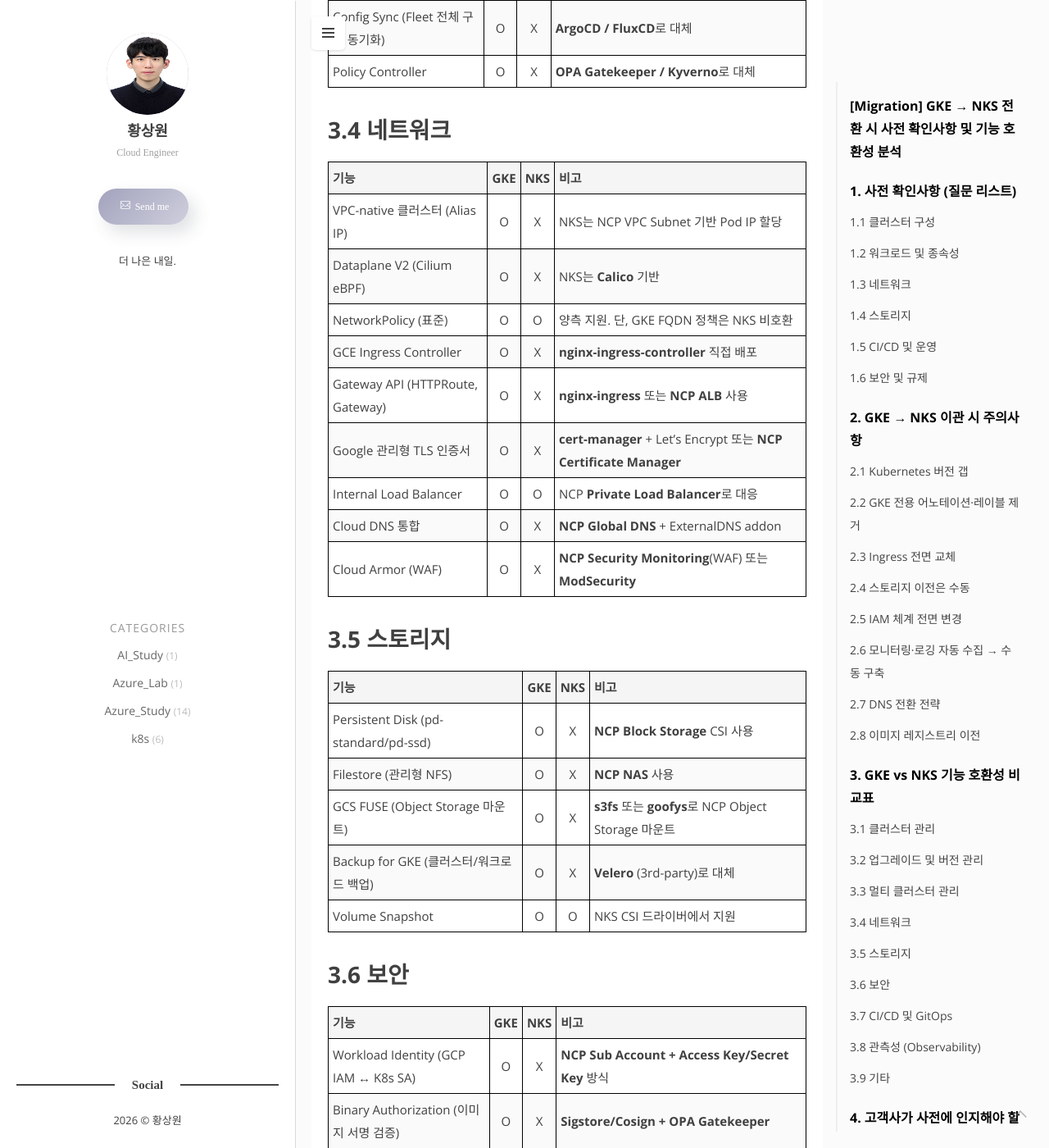
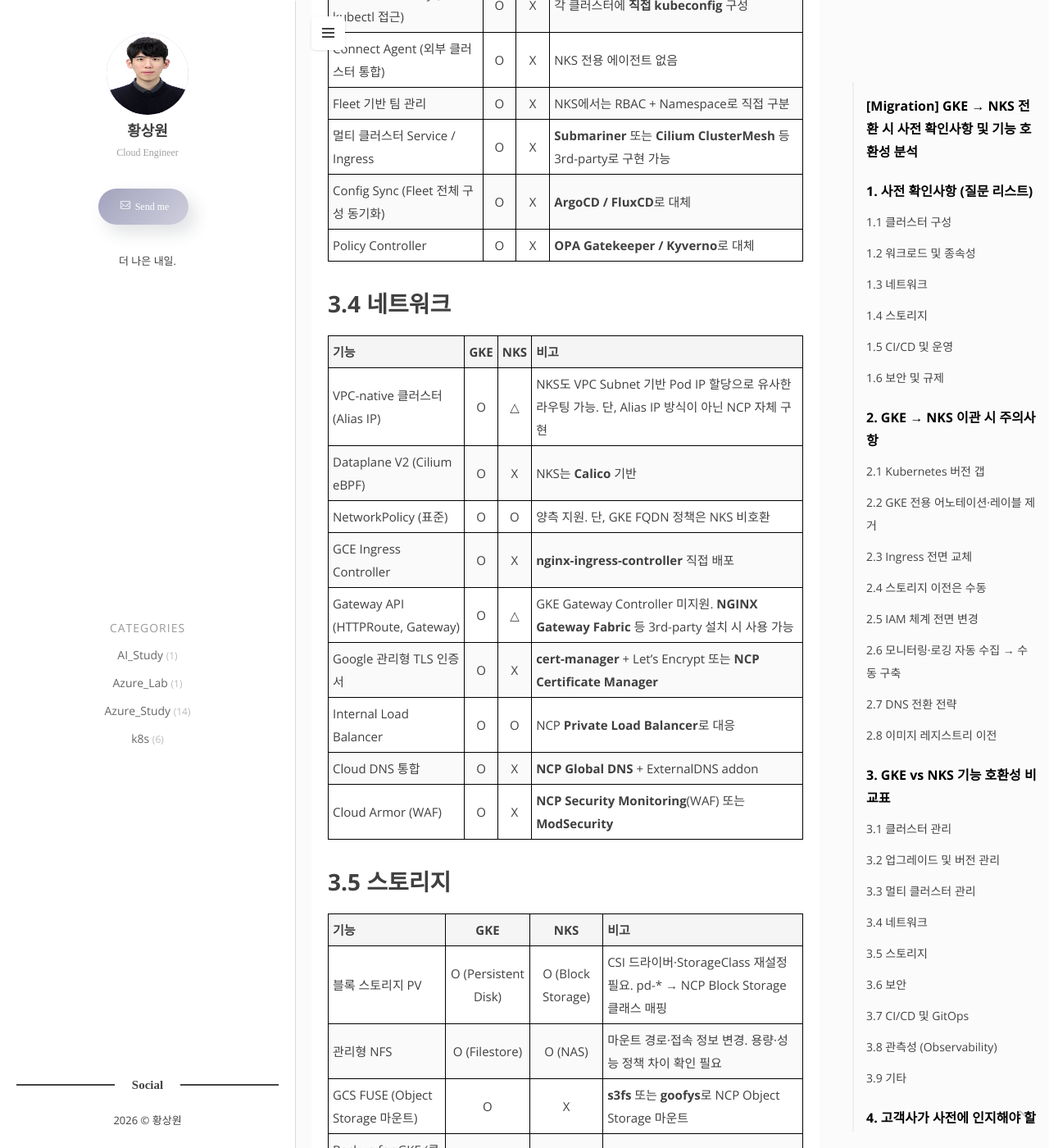
Before and after one commit to Rarero/rarero.github.io, a Jekyll site: the page built from _posts/k8s/2026-03-24-gke-to-nks-prechecks.markdown, in a window 1280 px wide and 1400 px high, scrolled down 7655 px. Shown: the whole window at 82% size. Built offline with Jekyll 4.4.1, drawn with Linux system fonts in a browser that asks for light colours; some web fonts are replaced; some of the changed text lies outside the part shown.

Commit message:
gke,nks post 추가

```diff
--- a/_posts/k8s/2026-03-24-gke-to-nks-prechecks.markdown
+++ b/_posts/k8s/2026-03-24-gke-to-nks-prechecks.markdown
@@ -20,10 +20,10 @@
 
 | # | 질문 | 확인 목적 |
 |---|------|----------|
-| 1 | 현재 GKE 클러스터 수와 각 클러스터의 **작업 모드**(Autopilot / Standard)는? | NKS는 Autopilot 미지원. Standard 기준으로만 전환 가능 |
+| 1 | 현재 GKE 클러스터 수와 각 클러스터의 **작업 모드**(Autopilot / Standard)는? | Autopilot은 GKE가 내부적으로 설정하는 암묵적 값(리소스 제한, 보안 프로파일, nodeSelector/toleration, QoS 등)이 있어, 전환 시 이를 명시적으로 파악하여 NKS 매니페스트에 반영해야 함 |
 | 2 | 각 클러스터에 등록된 **노드풀 수, 노드 스펙(vCPU/Memory), 머신 유형**은? | NKS 노드 스펙 매핑 및 비용 산정 |
-| 3 | GKE **Release Channel**(Rapid/Regular/Stable/Extended) 중 어느 채널을 사용 중인가? | NKS에서 지원하는 K8s 버전과의 갭 확인 |
-| 4 | 현재 GKE 클러스터의 **Kubernetes 버전**은? | NKS 지원 버전과 비교 (NKS는 지원 버전이 제한적) |
+| 3 | GKE **Release Channel**(Rapid/Regular/Stable/Extended) 중 어느 채널을 사용 중인가? | 자동 업그레이드 정책 파악. NKS는 수동 업그레이드만 지원하므로, 현재 자동 업그레이드에 의존 중인지 확인 |
+| 4 | 현재 GKE 클러스터의 **Kubernetes 버전**은? | NKS 지원 버전과 비교. 버전 갭이 크면 Deprecated API 호환성 이슈 발생 |
 | 5 | **클러스터 Auto-scaler**(Cluster Autoscaler / NAP)를 사용 중인가? | NKS의 Auto-scaler 지원 범위 확인 |
 | 6 | **멀티 클러스터 구성**(Fleet / GKE Enterprise)을 사용 중인가? | NKS에서 Fleet 미지원 → 개별 클러스터 관리로 전환 |
 | 7 | **리전 클러스터** / **존 클러스터** 중 어느 것을 사용 중인가? | NKS 가용 영역 구성에 반영 |
@@ -38,7 +38,7 @@
 | 11 | **ConfigMap / Secret**에 GCP 프로젝트 ID, 리전, 엔드포인트 등 GCP 종속 값이 있는가? | NCP 환경 값으로 일괄 변경 필요 |
 | 12 | **Custom Resource Definition(CRD)** 및 **Operator**를 사용하는 워크로드가 있는가? | NKS 버전에서의 CRD 호환성 확인 |
 | 13 | **GPU 워크로드**가 존재하는가? 사용 중인 GPU 유형(T4/A100/H100 등)은? | NKS GPU 노드 옵션 확인 (제한적) |
-| 14 | **Init Container, Sidecar** 등 특수 패턴을 사용하는 워크로드가 있는가? | 일반적으로 호환되지만 GKE 전용 사이드카(Istio 등) 확인 |
+| 14 | **GKE 자동 주입 사이드카**(Anthos Service Mesh Istio proxy, Cloud SQL Auth Proxy 등) 또는 **Mutating Admission Webhook**이 설정되어 있는가? | 자동 주입되는 사이드카·설정은 NKS 환경에서 수동 구성으로 전환 필요. 매니페스트에 명시되지 않은 암묵적 리소스 존재 여부 확인 |
 
 ## 1.3 네트워크
 
@@ -106,7 +106,7 @@
 ## 2.3 Ingress 전면 교체
 
 - GKE 기본 **GCE Ingress Controller**는 NKS에서 사용 불가.
-- **Gateway API** 리소스(HTTPRoute, Gateway 등)도 NKS에서 미지원.
+- GKE의 **GKE Gateway Controller**를 통한 네이티브 Gateway API 통합은 NKS에서 사용 불가. 단, **NGINX Gateway Fabric** 등 3rd-party 컨트롤러를 설치하면 Gateway API 자체는 사용 가능.
 - NKS에서는 **nginx-ingress-controller**를 직접 배포하거나, NCP **Application Load Balancer**를 사용해야 함.
 - Ingress 어노테이션을 전면 재작성해야 하므로, Ingress 리소스 수가 많을수록 공수 증가.
 
@@ -179,7 +179,7 @@
 | 유지보수 기간 / 제외 설정 | O | X | 직접 운영 일정 관리 필요 |
 | 연장 채널 (최대 24개월 지원) | O | X | NKS는 제공되는 버전 범위 내에서만 운영 |
 | 가속화된 패치 자동 업그레이드 | O | X | — |
-| 출시 시퀀싱 (환경 간 순차 업그레이드) | O | X | **ArgoCD Rollout** 등으로 직접 구현 가능 |
+| 출시 시퀀싱 (환경 간 순차 업그레이드) | O | X | 클러스터별 **수동 업그레이드 SOP**(Dev→Staging→Prod 순차)로 관리 |
 
 ## 3.3 멀티 클러스터 관리
 
@@ -197,11 +197,11 @@
 
 | 기능 | GKE | NKS | 비고 |
 |------|:---:|:---:|------|
-| VPC-native 클러스터 (Alias IP) | O | X | NKS는 NCP VPC Subnet 기반 Pod IP 할당 |
+| VPC-native 클러스터 (Alias IP) | O | △ | NKS도 VPC Subnet 기반 Pod IP 할당으로 유사한 라우팅 가능. 단, Alias IP 방식이 아닌 NCP 자체 구현 |
 | Dataplane V2 (Cilium eBPF) | O | X | NKS는 **Calico** 기반 |
 | NetworkPolicy (표준) | O | O | 양측 지원. 단, GKE FQDN 정책은 NKS 비호환 |
 | GCE Ingress Controller | O | X | **nginx-ingress-controller** 직접 배포 |
-| Gateway API (HTTPRoute, Gateway) | O | X | **nginx-ingress** 또는 **NCP ALB** 사용 |
+| Gateway API (HTTPRoute, Gateway) | O | △ | GKE Gateway Controller 미지원. **NGINX Gateway Fabric** 등 3rd-party 설치 시 사용 가능 |
 | Google 관리형 TLS 인증서 | O | X | **cert-manager** + Let's Encrypt 또는 **NCP Certificate Manager** |
 | Internal Load Balancer | O | O | NCP **Private Load Balancer**로 대응 |
 | Cloud DNS 통합 | O | X | **NCP Global DNS** + ExternalDNS addon |
@@ -211,8 +211,8 @@
 
 | 기능 | GKE | NKS | 비고 |
 |------|:---:|:---:|------|
-| Persistent Disk (pd-standard/pd-ssd) | O | X | **NCP Block Storage** CSI 사용 |
-| Filestore (관리형 NFS) | O | X | **NCP NAS** 사용 |
+| 블록 스토리지 PV | O (Persistent Disk) | O (Block Storage) | CSI 드라이버·StorageClass 재설정 필요. pd-* → NCP Block Storage 클래스 매핑 |
+| 관리형 NFS | O (Filestore) | O (NAS) | 마운트 경로·접속 정보 변경. 용량·성능 정책 차이 확인 필요 |
 | GCS FUSE (Object Storage 마운트) | O | X | **s3fs** 또는 **goofys**로 NCP Object Storage 마운트 |
 | Backup for GKE (클러스터/워크로드 백업) | O | X | **Velero** (3rd-party)로 대체 |
 | Volume Snapshot | O | O | NKS CSI 드라이버에서 지원 |
@@ -290,7 +288,7 @@
 | GCP 서비스 | NCP 상황 | 대응 방안 |
 |-----------|---------|----------|
 | BigQuery | 직접 대응 없음 | ClickHouse / Apache Spark (NKS 위 직접 구축) 또는 NCP Data Forest |
-| Cloud Pub/Sub | 직접 대응 없음 | Apache Kafka (NKS 위 직접 구축) 또는 NCP Cloud Functions 활용 |
+| Cloud Pub/Sub | 직접 대응 없음 | Apache Kafka (NKS 위 직접 구축). 단순 이벤트 처리만 필요 시 NCP Cloud Functions + API Gateway 조합 검토 |
 | Cloud Spanner | 직접 대응 없음 | CockroachDB / TiDB (직접 구축) |
 | Anthos Service Mesh | 직접 대응 없음 | Istio / Linkerd (직접 설치·운영) |
 | Binary Authorization | 직접 대응 없음 | Sigstore + OPA Gatekeeper (직접 구축) |
--- a/_sass/5-components/_article-page.scss
+++ b/_sass/5-components/_article-page.scss
@@ -5,20 +5,11 @@
 .c-article {
   width: 100%;
   margin: 20px 0;
-
-  @media (min-width: 1101px) {
-    display: grid;
-    grid-template-columns: minmax(0, 1fr) 240px;
-    column-gap: 16px;
-    align-items: start;
-  }
 }
 
 .c-article__content {
   @media (min-width: 1101px) {
-    grid-column: 1;
-    grid-row: 1;
-    min-width: 0;
+    margin-right: 260px;
   }
 }
 
@@ -247,15 +238,12 @@
 /* TOC */
 .c-toc {
   display: none;
-  width: 240px;
 
   @media (min-width: 1101px) {
     display: block;
-    grid-column: 2;
-    grid-row: 1;
-    position: sticky;
+    position: fixed;
+    right: 0;
     top: 100px;
-    align-self: start;
     width: 240px;
     max-height: calc(100vh - 120px);
     overflow-y: auto;
```
Also changed, not shown: other parts of _posts/k8s/2026-03-24-gke-to-nks-prechecks.markdown (+0 -2 lines).
